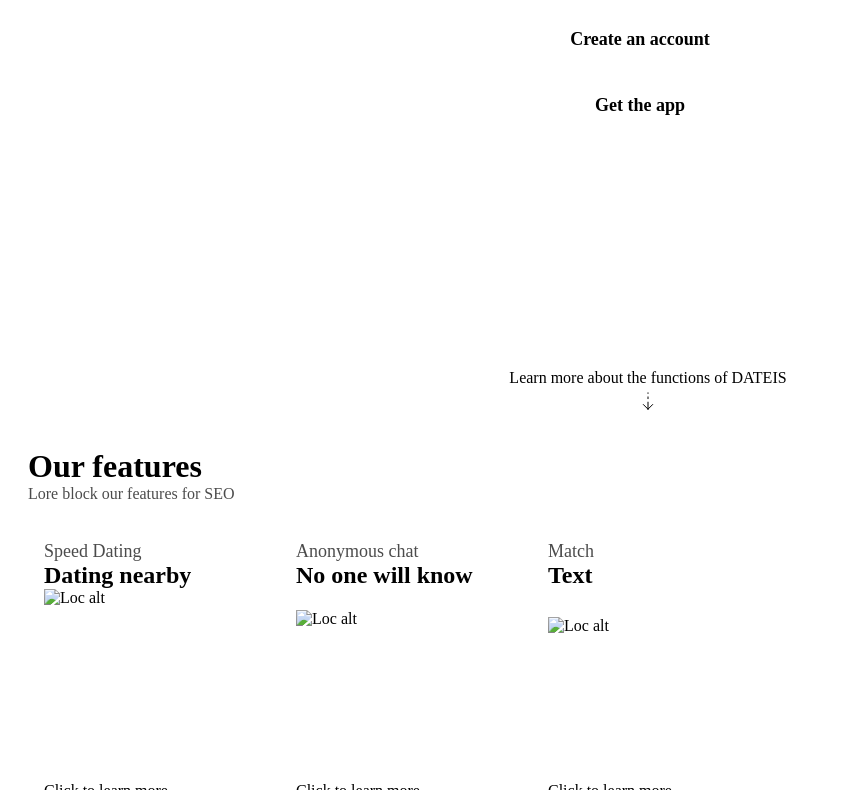
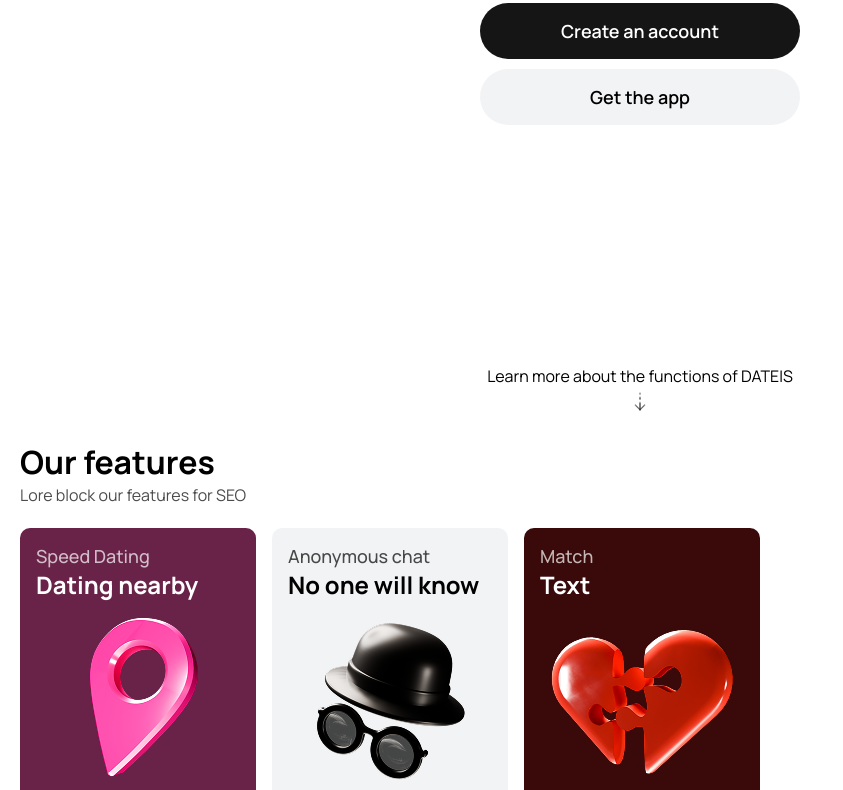
Before and after one commit to DATEIS/web, a website: page index.html in a window 1280 px wide. Shown: the part 365-1155 px from the top of the page, without its empty margins (0-843 px from the left). Drawn offline with Linux system fonts and the light colour scheme; the site is published under a folder, as on GitHub Pages, so addresses that start at the root find nothing.

Commit message:
Init checks

```diff
--- a/index.html
+++ b/index.html
@@ -278,7 +278,7 @@
       }
     </style>
 
-    <link rel="stylesheet" href="/styles/style.css" />
+    <link rel="stylesheet" href="styles/style.css" />
   </head>
   <body>
     <header>
@@ -376,8 +376,8 @@
             <p>Speed Dating</p>
             <h3>Dating nearby</h3>
             <picture>
-              <source srcset="/img/point-1.webp" type="image/webp" />
-              <img src="/img/point-1.png" alt="Loc alt" title="Loc title" />
+              <source srcset="img/point-1.webp" type="image/webp" />
+              <img src="img/point-1.png" alt="Loc alt" title="Loc title" />
             </picture>
             <a href="#" class="features--link">Click to learn more</a>
           </li>
@@ -385,8 +385,8 @@
             <p>Anonymous chat</p>
             <h3>No one will know</h3>
             <picture>
-              <source srcset="/img/hat-1.webp" type="image/webp" />
-              <img src="/img/hat-1.png" alt="Loc alt" title="Loc title" />
+              <source srcset="img/hat-1.webp" type="image/webp" />
+              <img src="img/hat-1.png" alt="Loc alt" title="Loc title" />
             </picture>
             <a href="#" class="features--link">Click to learn more</a>
           </li>
@@ -394,8 +394,8 @@
             <p>Match</p>
             <h3>Text</h3>
             <picture>
-              <source srcset="/img/heart-1.webp" type="image/webp" />
-              <img src="/img/heart-1.png" alt="Loc alt" title="Loc title" />
+              <source srcset="img/heart-1.webp" type="image/webp" />
+              <img src="img/heart-1.png" alt="Loc alt" title="Loc title" />
             </picture>
             <a href="#" class="features--link">Click to learn more</a>
           </li>
@@ -403,6 +403,6 @@
       </section>
     </main>
 
-    <script src="/js/main.js" defer async></script>
+    <script src="js/main.js" defer async></script>
   </body>
 </html>
--- a/styles/style.css
+++ b/styles/style.css
@@ -25,35 +25,35 @@
 
 @font-face {
   font-family: "Manrope";
-  src: url(/fonts/Manrope-Regular.ttf);
+  src: url(../fonts/Manrope-Regular.ttf);
   font-weight: 400;
   font-display: swap;
 }
 
 @font-face {
   font-family: "Manrope";
-  src: url(/fonts/Manrope-ExtraBold.ttf);
+  src: url(../fonts/Manrope-ExtraBold.ttf);
   font-weight: 800;
   font-display: swap;
 }
 
 @font-face {
   font-family: "Manrope";
-  src: url(/fonts/Manrope-Bold.ttf);
+  src: url(../fonts/Manrope-Bold.ttf);
   font-weight: 700;
   font-display: swap;
 }
 
 @font-face {
   font-family: "Manrope";
-  src: url(/fonts/Manrope-SemiBold.ttf);
+  src: url(../fonts/Manrope-SemiBold.ttf);
   font-weight: 600;
   font-display: swap;
 }
 
 @font-face {
   font-family: "Manrope";
-  src: url(/fonts/Manrope-Medium.ttf);
+  src: url(../fonts/Manrope-Medium.ttf);
   font-weight: 500;
   font-display: swap;
 }
```
